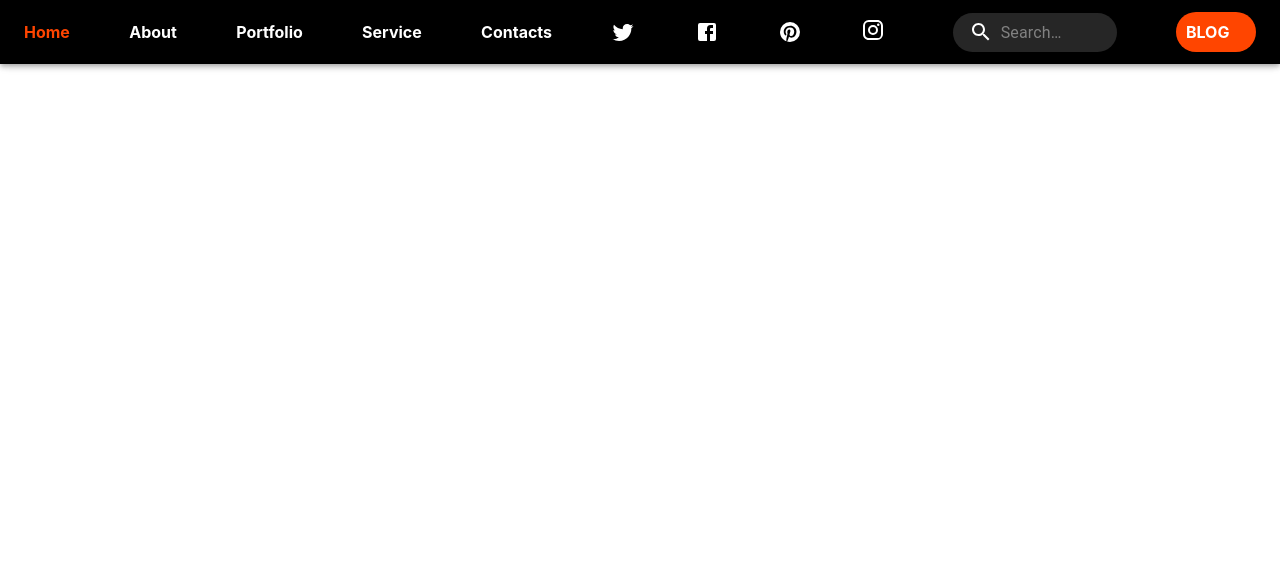
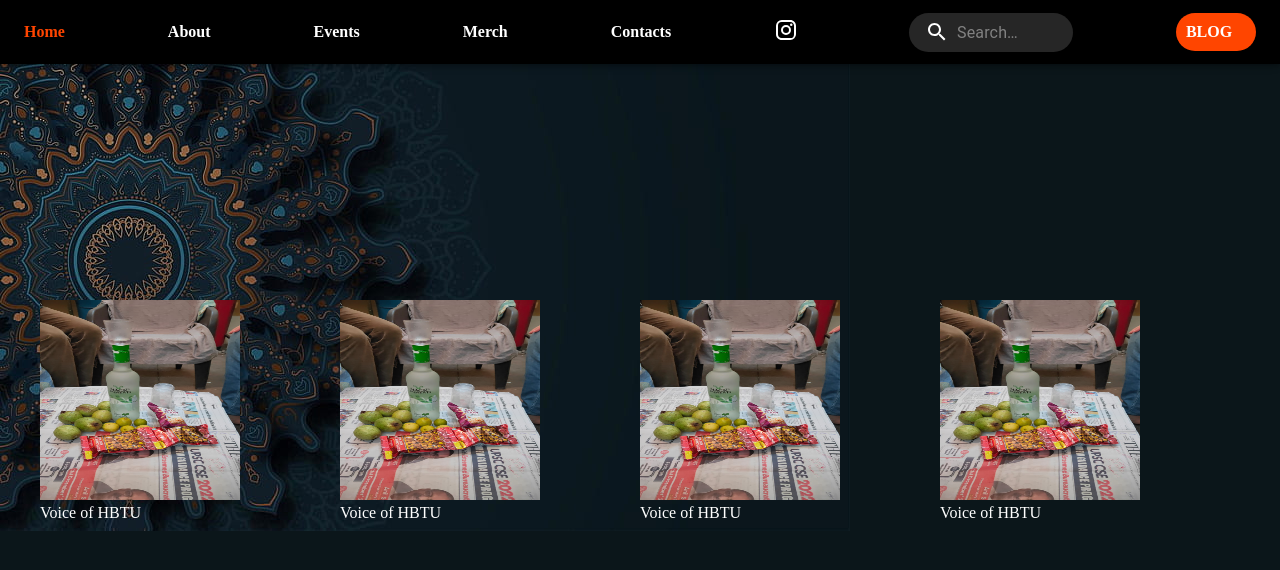
Before and after one commit to piyush0045/Adhyaay, a React (Create React App) app: page /events in a window 1280 px wide. Shown: the top 570 px of the page. Built offline with nearby package versions, Linux system fonts and the light colour scheme.

Commit message:
added events

```diff
--- a/src/App.js
+++ b/src/App.js
@@ -1,27 +1,26 @@
 import Navbar from "./components/Navbar";
-import { BrowserRouter,Routes,Route } from "react-router-dom";
+import { BrowserRouter, Routes, Route } from "react-router-dom";
 import Home from "./components/Home";
-import About from './components/About'
+import About from "./components/About";
 import Contact from "./components/Contact";
-import Service from "./components/Service";
-import Portfolio from "./components/Portfolio";
+import Merch from "./components/Merch";
+import Events from "./components/Events";
+import EventDetail from "./components/EventDetail";
 
 const App = () => {
   return (
     <BrowserRouter>
-  <Navbar/>
-
-  <Routes>
-    <Route path = "/" element = {<Home/>}/>
-    <Route path = "/about" element = {<About/>}/>
-    <Route path = "/portfolio" element = {<Portfolio/>}/>
-    <Route path = "/service" element = {<Service/>}/>
-    <Route path = "/contacts" element = {<Contact/>}/>
-
-
-  </Routes>
-  </BrowserRouter>
-   );
-}
+      <Navbar />
+      <Routes>
+        <Route path="/" element={<Home />} />
+        <Route path="/about" element={<About />} />
+        <Route path="/events" element={<Events />} />
+        <Route path="/merch" element={<Merch />} />
+        <Route path="/contacts" element={<Contact />} />
+        <Route path="/event/:id" element={<EventDetail />} />
+      </Routes>
+    </BrowserRouter>
+  );
+};
 
 export default App;
--- /dev/null
+++ b/src/components/EventCard.js
@@ -0,0 +1,13 @@
+import React from 'react'
+import { Link} from 'react-router-dom'
+
+const EventCard = ({name,des,img}) => {
+  return (
+    <Link style = {{textDecoration:"none", width: 300, height: 200, color: 'white'}} to={`/event/${name}`} state={{des: des}}>
+        <img src={img} style={{width: 200, height: 200}}/>
+      <p>{name}</p>
+    </Link>
+  )
+}
+
+export default EventCard
--- /dev/null
+++ b/src/components/EventDetail.js
@@ -0,0 +1,15 @@
+import React from 'react'
+import { useLocation } from 'react-router-dom'
+
+const EventDetail = () => {
+    const route = useLocation();
+    const {des} = route.state;
+    // console.log("Description",des)
+  return (
+    <div>
+      <p style = {{marginTop:"150px",fontWeight:"bold"}}>{des}</p>
+    </div>
+  )
+}
+
+export default EventDetail
--- /dev/null
+++ b/src/components/Events.js
@@ -0,0 +1,59 @@
+import Event from "../assets/Event.jpg";
+import EventCard from "./EventCard";
+import Daaru from '../assets/Daaru.jpg'
+
+const events = [
+  {
+    name: "Voice of HBTU",
+    des: "Calling all musical mavens, lyrical legends, and vocal virtuosos - HBTU's annual cultural fest, Adhyaay, is proud to present The Voice of HBTU, the ultimate musical competition of the year! As the legendary Bob Marley once said, One good thing about music, when it hits you, you feel no pain.And that's exactly what we're aiming for - to make you feel the rhythm, to move your body and your soul, and to create an unforgettable experience that you'll cherish for years to come.So, whether you're into pop, rock, R&B, or any other genre, we invite you to join us and show the world what you've got. The Voice of HBTU is not just a competition - it's a celebration of music, creativity, and the power of the human voice. Are you ready to raise the roof and make some noise? Then come and join us at Adhyaay, and let your voice be heard!",
+    img: Daaru
+  },
+  {
+    name: "Voice of HBTU",
+    des: "Calling all musical mavens, lyrical legends, and vocal virtuosos - HBTU's annual cultural fest, Adhyaay, is proud to present The Voice of HBTU, the ultimate musical competition of the year! As the legendary Bob Marley once said, One good thing about music, when it hits you, you feel no pain.And that's exactly what we're aiming for - to make you feel the rhythm, to move your body and your soul, and to create an unforgettable experience that you'll cherish for years to come.So, whether you're into pop, rock, R&B, or any other genre, we invite you to join us and show the world what you've got. The Voice of HBTU is not just a competition - it's a celebration of music, creativity, and the power of the human voice. Are you ready to raise the roof and make some noise? Then come and join us at Adhyaay, and let your voice be heard!",
+    img: Daaru
+  },
+  {
+    name: "Voice of HBTU",
+    des: "Calling all musical mavens, lyrical legends, and vocal virtuosos - HBTU's annual cultural fest, Adhyaay, is proud to present The Voice of HBTU, the ultimate musical competition of the year! As the legendary Bob Marley once said, One good thing about music, when it hits you, you feel no pain.And that's exactly what we're aiming for - to make you feel the rhythm, to move your body and your soul, and to create an unforgettable experience that you'll cherish for years to come.So, whether you're into pop, rock, R&B, or any other genre, we invite you to join us and show the world what you've got. The Voice of HBTU is not just a competition - it's a celebration of music, creativity, and the power of the human voice. Are you ready to raise the roof and make some noise? Then come and join us at Adhyaay, and let your voice be heard!",
+    img: Daaru
+  },
+  {
+    name: "Voice of HBTU",
+    des: "Calling all musical mavens, lyrical legends, and vocal virtuosos - HBTU's annual cultural fest, Adhyaay, is proud to present The Voice of HBTU, the ultimate musical competition of the year! As the legendary Bob Marley once said, One good thing about music, when it hits you, you feel no pain.And that's exactly what we're aiming for - to make you feel the rhythm, to move your body and your soul, and to create an unforgettable experience that you'll cherish for years to come.So, whether you're into pop, rock, R&B, or any other genre, we invite you to join us and show the world what you've got. The Voice of HBTU is not just a competition - it's a celebration of music, creativity, and the power of the human voice. Are you ready to raise the roof and make some noise? Then come and join us at Adhyaay, and let your voice be heard!",
+    img: Daaru
+  },
+];
+
+const Events = () => {
+  return (
+    <div
+      style={{
+        backgroundImage: `url(${Event})`,
+        objectFit: "scale-down",
+        height: "100vh",
+        // overflowY: "hidden",
+        display: "flex",
+        justifyContent: "center",
+        alignItems: "center",
+        backgroundRepeat: "no-repeat",
+        backgroundColor: "#0b161a",
+      }}
+    >
+      <div
+        style={{
+          display: "flex",
+          justifyContent: "space-around",
+          alignItems: "center",
+          flexWrap: "wrap",
+        }}
+      >
+        {events.map((ev) => (
+          <EventCard name={ev.name} des={ev.des} img={ev.img}/>
+        ))}
+      </div>
+    </div>
+  );
+};
+
+export default Events;
--- /dev/null
+++ b/src/components/Merch.js
@@ -0,0 +1,7 @@
+const Merch = () => {
+    return (
+        <div>Hello from Merch</div>
+     );
+}
+
+export default Merch;
--- a/src/components/Navbar.js
+++ b/src/components/Navbar.js
@@ -17,8 +17,8 @@ import {
 } from "@mui/material";
 import { Link } from "react-router-dom";
 import TwitterIcon from "@mui/icons-material/Twitter";
-import FacebookIcon from "@mui/icons-material/Facebook";
-import PinterestIcon from "@mui/icons-material/Pinterest";
+//import FacebookIcon from "@mui/icons-material/Facebook";
+//import PinterestIcon from "@mui/icons-material/Pinterest";
 import InstagramIcon from "@mui/icons-material/Instagram";
 import Typography from "@mui/material/Typography";
 import InputBase from "@mui/material/InputBase";
@@ -134,12 +134,9 @@ const Navbar = () => {
           <StyledToolbar>
             <StyledHome to="/">Home</StyledHome>
             <StyledLink to="/about">About</StyledLink>
-            <StyledLink to="/portfolio">Portfolio</StyledLink>
-            <StyledLink to="/service">Service</StyledLink>
+            <StyledLink to="/events">Events</StyledLink>
+            <StyledLink to="/merch">Merch</StyledLink>
             <StyledLink to="/contacts">Contacts</StyledLink>
-            <TwitterIcon />
-            <FacebookIcon />
-            <PinterestIcon />
             <Link
               to="https://instagram.com/adhyaay_22?igshid=YmMyMTA2M2Y=';"
               style={{ color: "white" }}
@@ -176,7 +173,7 @@ const Navbar = () => {
           {openDrawer && (
             <div>
               <List>
-              <InstagramIcon/>
+          <Link to =  "https://instagram.com/adhyaay_22?igshid=YmMyMTA2M2Y=';" sx = {{textDecoration:"none",color:"white"}}>    <InstagramIcon/> </Link>
                 {navItems.map((item) => (
                   <Link to={item.link} style= {{textDecoration:"none",color:"white",fontWeight:"bold"}}>
                     <ListItem>
--- a/src/components/Portfolio.js
+++ /dev/null
@@ -1,7 +0,0 @@
-const Portfolio = () => {
-    return (
-        <div>Hello from Portfolio</div>
-     );
-}
-
-export default Portfolio;
--- a/src/components/Service.js
+++ /dev/null
@@ -1,7 +0,0 @@
-const Service = () => {
-    return (
-        <div>Hello from Service</div>
-     );
-}
-
-export default Service;
--- a/src/constants/route.js
+++ b/src/constants/route.js
@@ -0,0 +1,4 @@
+const APP_PATH = 'https://instagram.com/adhyaay_22?igshid=YmMyMTA2M2Y=';
+export const routePath = {
+    insta   : `${APP_PATH}/`,
+}
--- a/src/index.css
+++ b/src/index.css
@@ -1,11 +1,9 @@
-body {
+@import url('https://fonts.googleapis.com/css2?family=Comfortaa:wght@400;500;600;700&display=swap');
+
+*{
   margin: 0;
-  padding:0;
-  font-family: -apple-system, BlinkMacSystemFont, 'Segoe UI', 'Roboto', 'Oxygen',
-    'Ubuntu', 'Cantarell', 'Fira Sans', 'Droid Sans', 'Helvetica Neue',
-    sans-serif;
-  -webkit-font-smoothing: antialiased;
-  -moz-osx-font-smoothing: grayscale;
+  padding: 0;
+  box-sizing: border-box;
 }
 
 code {
```
Also changed, not shown: src/components/Home.js (+8 -0 lines), src/assets/Event.jpg (added), src/assets/raunak1.jpg (added).
